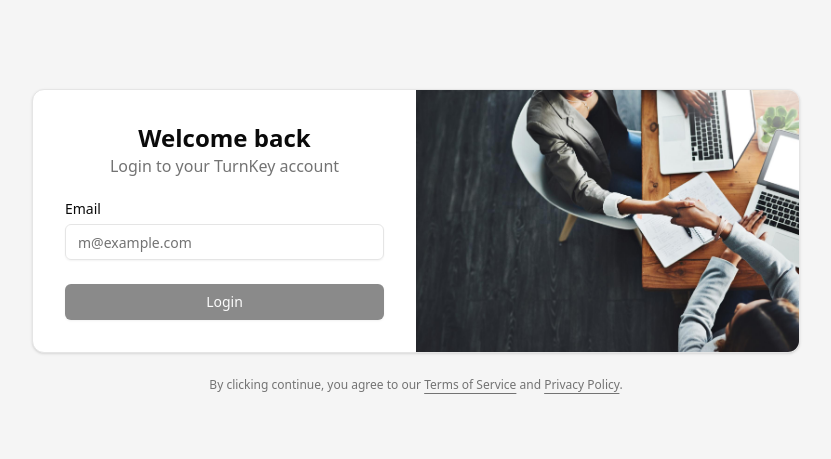
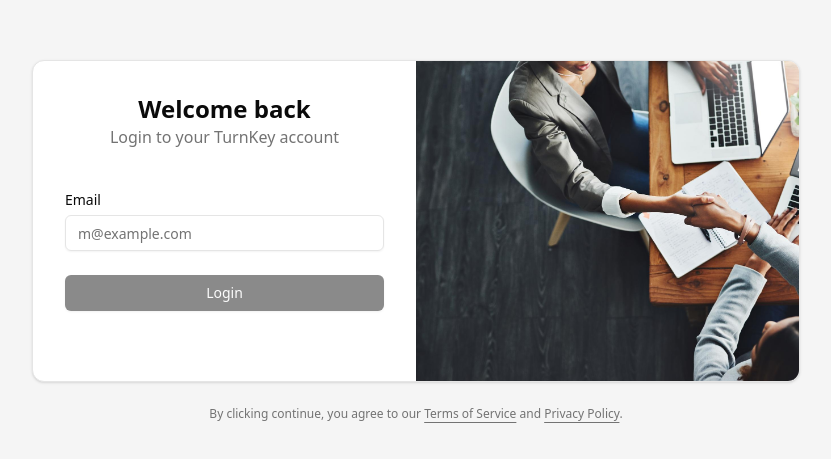
Before and after one commit to markhallak/Turnkey-CRM-Frontend, a Next.js app: page /login in a window 1280 px wide. Shown: the part 159-618 px from the top of the page, without its empty margins (224-1055 px from the left). Built offline with nearby package versions, Linux system fonts and the light colour scheme.

Commit message:
Made the login form card taller

```diff
--- a/components/Login/LoginForm.tsx
+++ b/components/Login/LoginForm.tsx
@@ -54,14 +54,14 @@ export default function LoginForm({
       <Card className="overflow-hidden">
         <CardContent className="grid p-0 md:grid-cols-2">
           <form onSubmit={handleLogin} className="p-6 md:p-8">
-            <div className="flex flex-col gap-6">
+            <div className="flex flex-col gap-6 min-h-64">
               <div className="flex flex-col items-center text-center">
                 <h1 className="text-2xl font-bold">Welcome back</h1>
                 <p className="text-balance text-muted-foreground">
                   Login to your TurnKey account
                 </p>
               </div>
-              <div className="grid gap-2">
+              <div className="grid gap-2 mt-3 sm:mt-5">
                 <Label htmlFor="email">Email</Label>
                 <Input
                   id="email"
```
